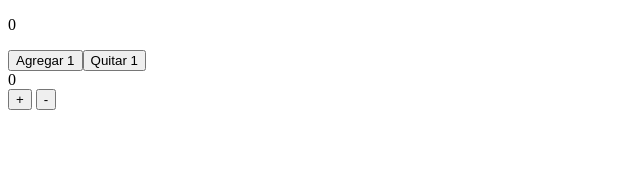
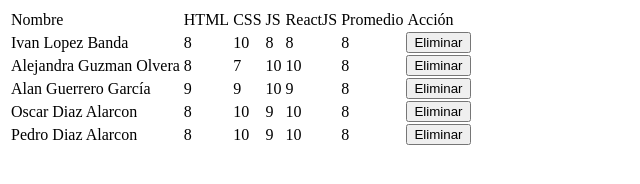
Before and after one commit to Alansushi/modulojs, a plain HTML site: page clase1/index.html in a window 1280 px wide. Shown: the whole page, without its empty margins (0-640 px from the left). Drawn offline with Linux system fonts and the light colour scheme.

Commit message:
Se añade ejercicio de tabla dinámica clase 21

```diff
--- /dev/null
+++ b/clase1/clase 21/ejercicio1.js
@@ -0,0 +1,207 @@
+const mentorsArray = [
+    {
+        name:"Ivan Lopez Banda",
+        scores:[
+            {
+                signature:"HTML",
+                score:8
+            },
+            {
+                signature:"CSS",
+                score:10
+            },
+            {
+                signature:"JS",
+                score:8
+            },
+            {
+                signature:"ReactJS",
+                score:8
+            }
+        ],
+        promedio: 8
+    },
+    {
+        name:"Alejandra Guzman Olvera",
+        scores:[
+            {
+                signature:"HTML",
+                score:8
+            },
+            {
+                signature:"CSS",
+                score:7
+            },
+            {
+                signature:"JS",
+                score:10
+            },
+            {
+                signature:"ReactJS",
+                score:10
+            }
+        ],
+        promedio: 8
+    },
+    {
+        name:"Alan Guerrero García",
+        scores:[
+            {
+                signature:"HTML",
+                score:9
+            },
+            {
+                signature:"CSS",
+                score:9
+            },
+            {
+                signature:"JS",
+                score:10
+            },
+            {
+                signature:"ReactJS",
+                score:9
+            }
+        ],
+        promedio: 8
+    },
+    {
+        name:"Oscar Diaz Alarcon",
+        scores:[
+            {
+                signature:"HTML",
+                score:8
+            },
+            {
+                signature:"CSS",
+                score:10
+            },
+            {
+                signature:"JS",
+                score:9
+            },
+            {
+                signature:"ReactJS",
+                score:10
+            }
+        ],
+        promedio: 8
+    },
+    {
+        name:"Pedro Diaz Alarcon",
+        scores:[
+            {
+                signature:"HTML",
+                score:8
+            },
+            {
+                signature:"CSS",
+                score:10
+            },
+            {
+                signature:"JS",
+                score:9
+            },
+            {
+                signature:"ReactJS",
+                score:10
+            }
+        ],
+        promedio: 8
+    }
+]
+
+const table = document.createElement('table');
+const tHead = document.createElement('thead');
+const tBody = document.createElement('tbody');
+
+table.appendChild(tHead)
+table.appendChild(tBody)
+document.body.appendChild(table)
+
+const createTableHead = ()=>{
+    const trHead = document.createElement('tr')
+    const tdName = document.createElement('td')
+    const tdHTML = document.createElement('td')
+    const tdCSS = document.createElement('td')
+    const tdJS = document.createElement ('td')
+    const tdReactJS = document.createElement('td')
+    const tdPromedio = document.createElement('td')
+    const tdAccion = document.createElement('td')
+
+    tdName.textContent='Nombre'
+    tdHTML.textContent='HTML'
+    tdCSS.textContent='CSS'
+    tdJS.textContent='JS'
+    tdReactJS.textContent='ReactJS'
+    tdPromedio.textContent='Promedio'
+    tdAccion.textContent='Acción'
+
+    trHead.appendChild(tdName)
+    trHead.appendChild(tdHTML)
+    trHead.appendChild(tdCSS)
+    trHead.appendChild(tdJS)
+    trHead.appendChild(tdReactJS)
+    trHead.appendChild(tdPromedio)
+    trHead.appendChild(tdAccion)
+
+    tHead.appendChild(trHead)
+
+
+
+
+
+}
+
+
+const createRow = (mentorInfo,index)=>{
+    const tr = document.createElement('tr')
+
+    const tdName = document.createElement('td')
+
+    tdName.textContent = mentorInfo.name
+    tr.appendChild(tdName)
+
+    mentorInfo.scores.forEach((signature)=>{
+        const tdSignature = document.createElement('td')
+
+        tdSignature.textContent=signature.score
+
+        tr.appendChild(tdSignature)
+    })
+    const tdPromedio = document.createElement('td');
+    tdPromedio.textContent = mentorInfo.promedio;
+    tr.appendChild(tdPromedio)
+
+    const button = document.createElement('button')
+    button.textContent='Eliminar';
+    button.setAttribute('data-mentor',index)
+
+    button.addEventListener('click',(event)=>{
+        console.log(event.target.dataset.mentor)
+        const indexRemove =event.target.dataset.mentor
+
+        mentorsArray.splice(indexRemove,1)
+        while (tBody.children.length>0){
+            tBody.lastChild.remove()
+        }
+        console.log(mentorsArray)
+        createTable(mentorsArray)
+    })
+    tr.appendChild(button)
+
+    tBody.appendChild(tr)
+}
+
+
+
+createTableHead();
+const createTable =(mentorList)=>{
+
+    mentorList.forEach((mentor,index)=>{
+        createRow(mentor,index)
+    })
+
+}
+
+createTable(mentorsArray)
--- a/clase1/index.html
+++ b/clase1/index.html
@@ -58,7 +58,7 @@
     <!-- <script src="./clase 18 js/ejercicio1.js"></script> -->
     <!-- <script src="./clase 18 js/ejercicio2.js"></script> -->
 
-    <script src="./clase 19 js/ejercicio1.js"></script>
+    <!-- <script src="./clase 19 js/ejercicio1.js"></script> -->
 
     <!-- <section>
         <div id="counter">
@@ -71,7 +71,7 @@
 
     </container> -->
 
-    <div class="main">
+    <!-- <div class="main">
         <div class="counter" pepito='asdasdasd'>
             <span id='counter'>0</span>
         </div>
@@ -79,7 +79,9 @@
             <button class="btn btn-primary" id='send' data-operation='suma'>+</button>
             <button class="btn btn-primary" id='send' data-operation='resta'>-</button>
         </div>
-    </div>
+    </div> -->
+
+    <script src="./clase 21/ejercicio1.js"></script>
 
 </body>
 </html>
```
